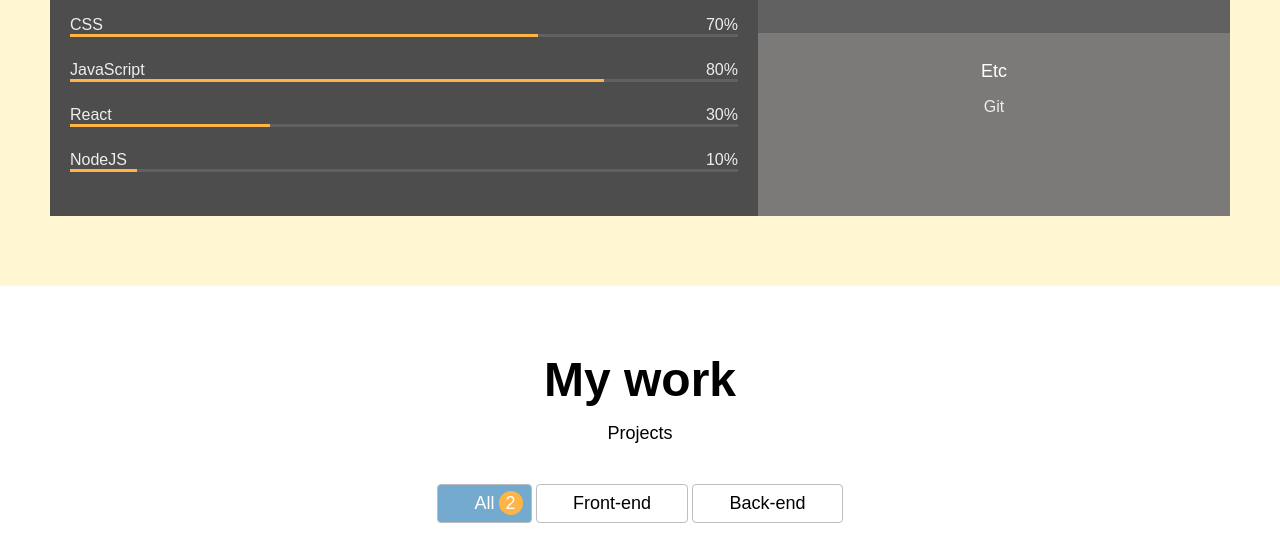
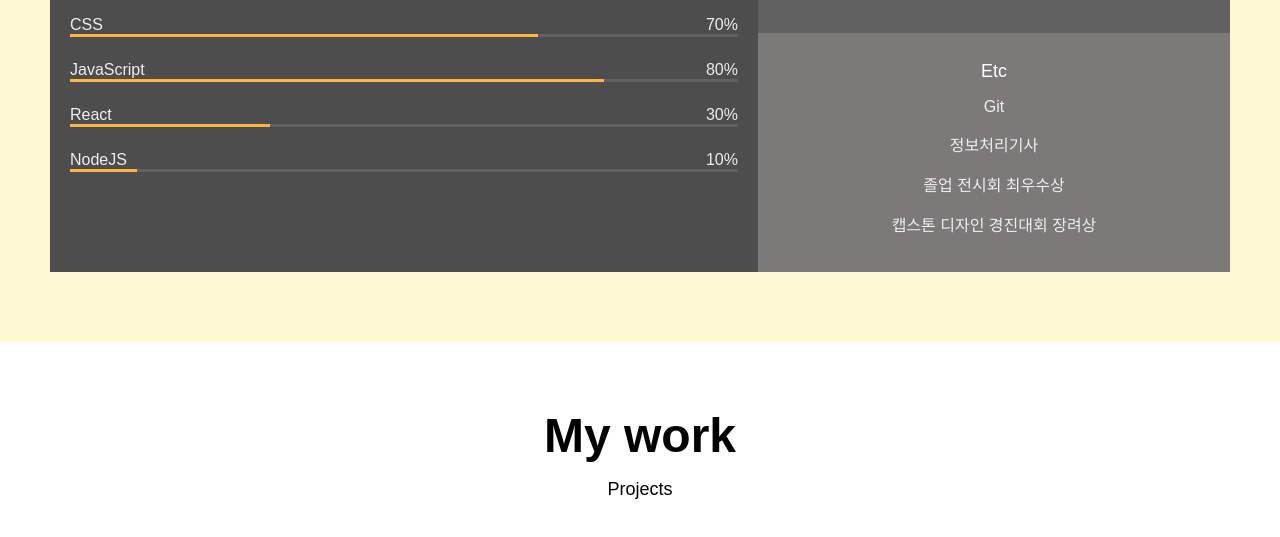
Before and after one commit to pro4697/Portfolio, a plain HTML site: page index.html in a window 1280 px wide. Shown: the part 1661-2198 px from the top of the page. Drawn offline with Linux system fonts and the light colour scheme; a web font is replaced by a local one.

Commit message:
Skills fix

```diff
--- a/index.html
+++ b/index.html
@@ -179,6 +179,15 @@
               <ul class="etc__list">
                 <li><span>Git</span></li>
               </ul>
+              <ul class="etc__list">
+                <li><span>정보처리기사</span></li>
+              </ul>
+              <ul class="etc__list">
+                <li><span>졸업 전시회 최우수상</span></li>
+              </ul>
+              <ul class="etc__list">
+                <li><span>캡스톤 디자인 경진대회 장려상</span></li>
+              </ul>
             </div>
           </div>
         </div>
```
